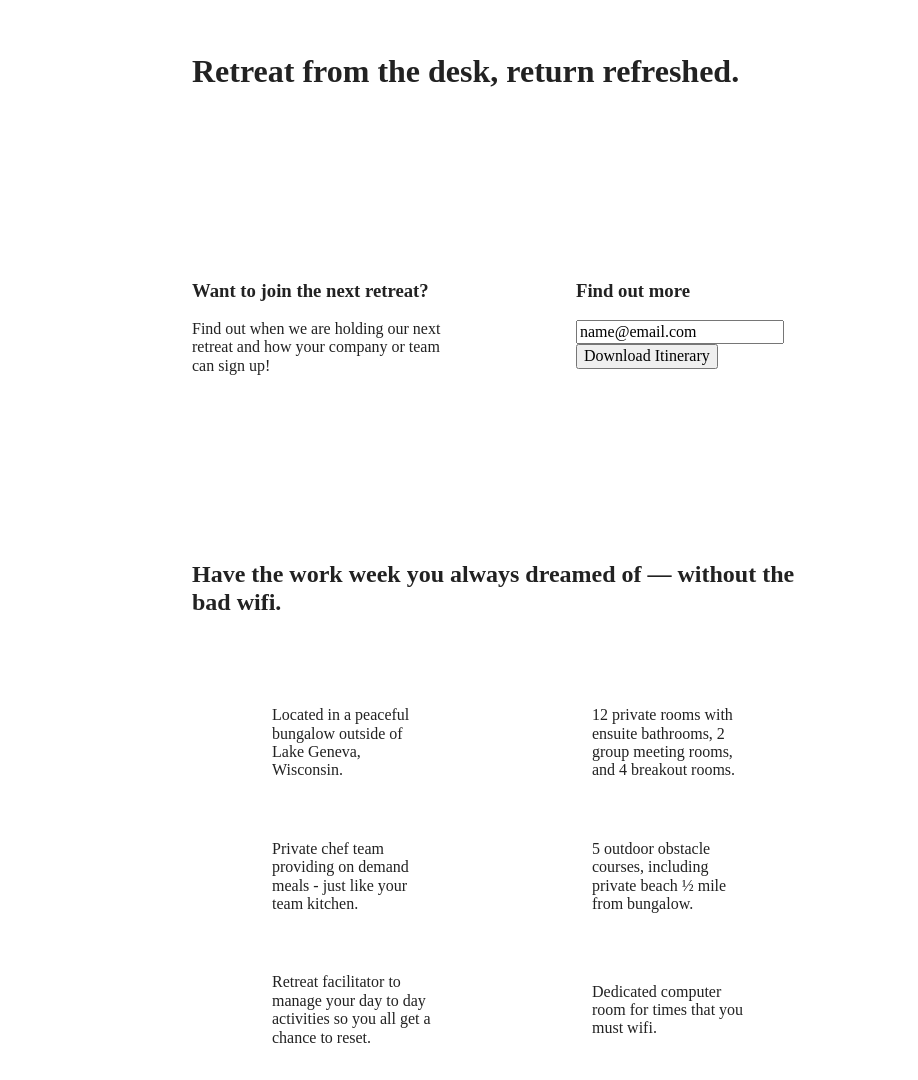
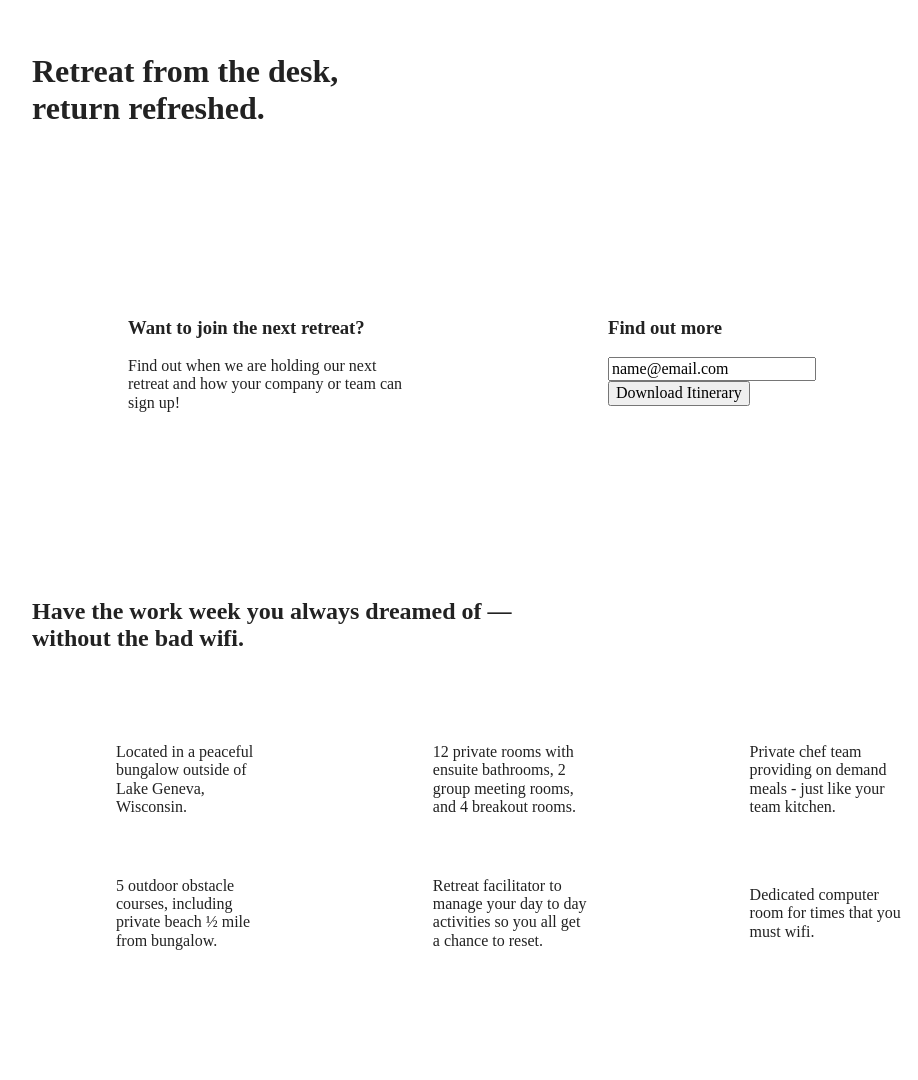
Before and after one commit to kerdaino/unplugged, a website built with Parcel: page index.html in a window 1280 px wide. Shown: the part 185-1265 px from the top of the page, without its empty margins (128-1046 px from the left). Built offline with nearby package versions, Linux system fonts and the light colour scheme.

Commit message:
based-layout-dtp

```diff
--- a/css/main.css
+++ b/css/main.css
@@ -145,7 +145,7 @@
   list-style: none;
 }
 
-  header nav ul li a{
+header nav ul li a {
   text-decoration: none;
 }
 
@@ -415,6 +415,7 @@
   .header-divider {
     display: none;
   }
+
   /* Hero Area */
 
   /* Aside */
@@ -518,6 +519,57 @@
   }
 }
 
+@media (min-width:1200px) {
+  /*Desktop styles here*/
+
+  /* General styles */
+
+  .content-wrapper {
+    max-width: 960px;
+    /* margin: 100px 0; */
+  }
+
+  /* Hero */
+  .hero-area h1 {
+    width: 400px;
+  }
+
+  /* Aside */
+  aside .content-wrapper {
+    justify-content: space-around;
+  }
+
+  aside .content-wrapper .form-description,
+  aside .content-wrapper .form {
+    width: 30%;
+  }
+
+  /* features */
+  .features h2 {
+    width: 550px;
+  }
+
+  .features article {
+    flex-basis: 33%;
+  }
+
+  /* Reviews */
+  .reviews article div {
+    width: 300px;
+  }
+
+  /* ---------------About page-------------------- */
+  .mission h2,
+  .contact-section .content-wrapper h2 {
+    width: 370px;
+  }
+
+  /* -----------------FAQ PAGE---------------------- */
+  .faq h2 {
+    width: 100%;
+  }
+}
+
 @media print,
 (-webkit-min-device-pixel-ratio: 1.25),
 (min-resolution: 1.25dppx),
@@ -532,6 +584,7 @@
      ========================================================================== */
 
 @media print {
+
   *,
   *:before,
   *:after {
@@ -542,16 +595,20 @@
     box-shadow: none !important;
     text-shadow: none !important;
   }
+
   a,
   a:visited {
     text-decoration: underline;
   }
+
   a[href]:after {
     content: " (" attr(href) ")";
   }
+
   abbr[title]:after {
     content: " (" attr(title) ")";
   }
+
   /*
        * Don't show links that are fragment identifiers,
        * or use the `javascript:` pseudo protocol
@@ -560,14 +617,17 @@
   a[href^="javascript:"]:after {
     content: "";
   }
+
   pre {
     white-space: pre-wrap !important;
   }
+
   pre,
   blockquote {
     border: 1px solid #999;
     page-break-inside: avoid;
   }
+
   /*
        * Printing Tables:
        * http://css-discuss.incutio.com/wiki/Printing_Tables
@@ -575,16 +635,19 @@
   thead {
     display: table-header-group;
   }
+
   tr,
   img {
     page-break-inside: avoid;
   }
+
   p,
   h2,
   h3 {
     orphans: 3;
     widows: 3;
   }
+
   h2,
   h3 {
     page-break-after: avoid;
```
Lines whose indentation alone changed are shown as unchanged.
